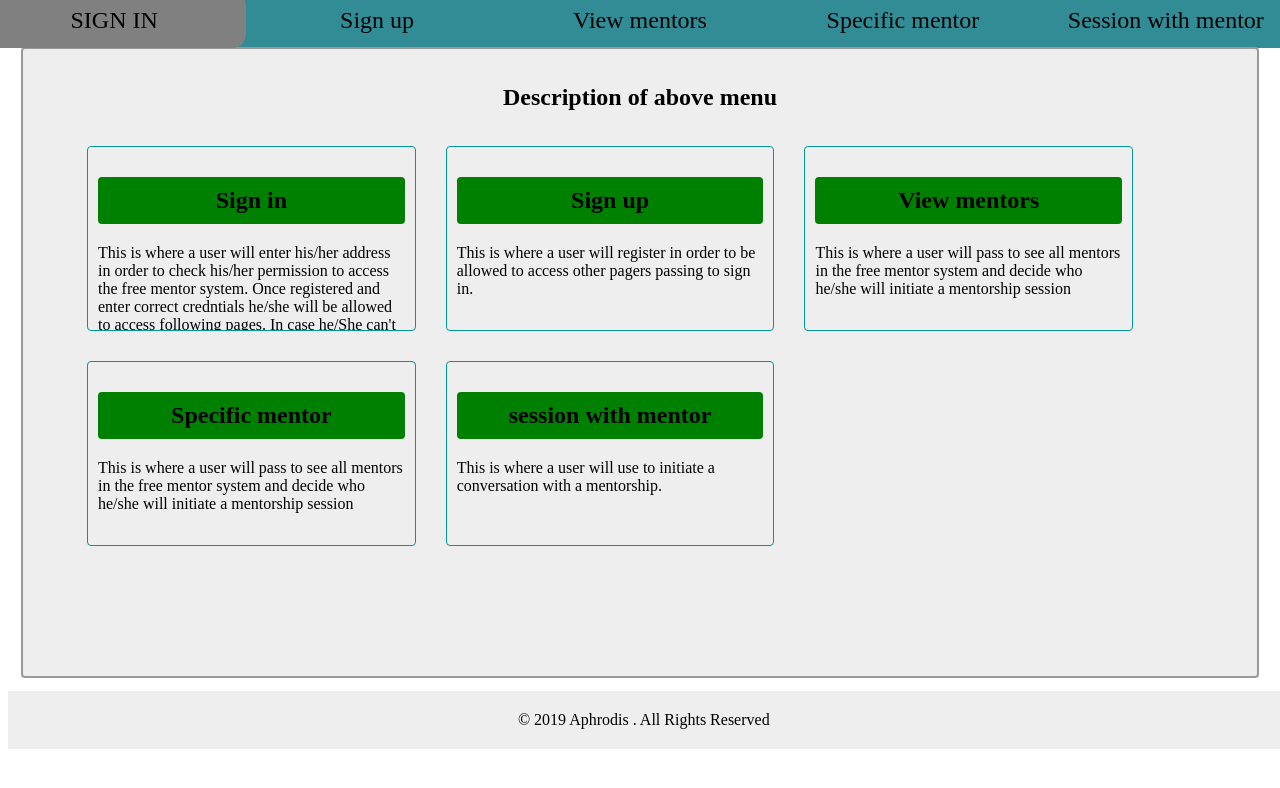
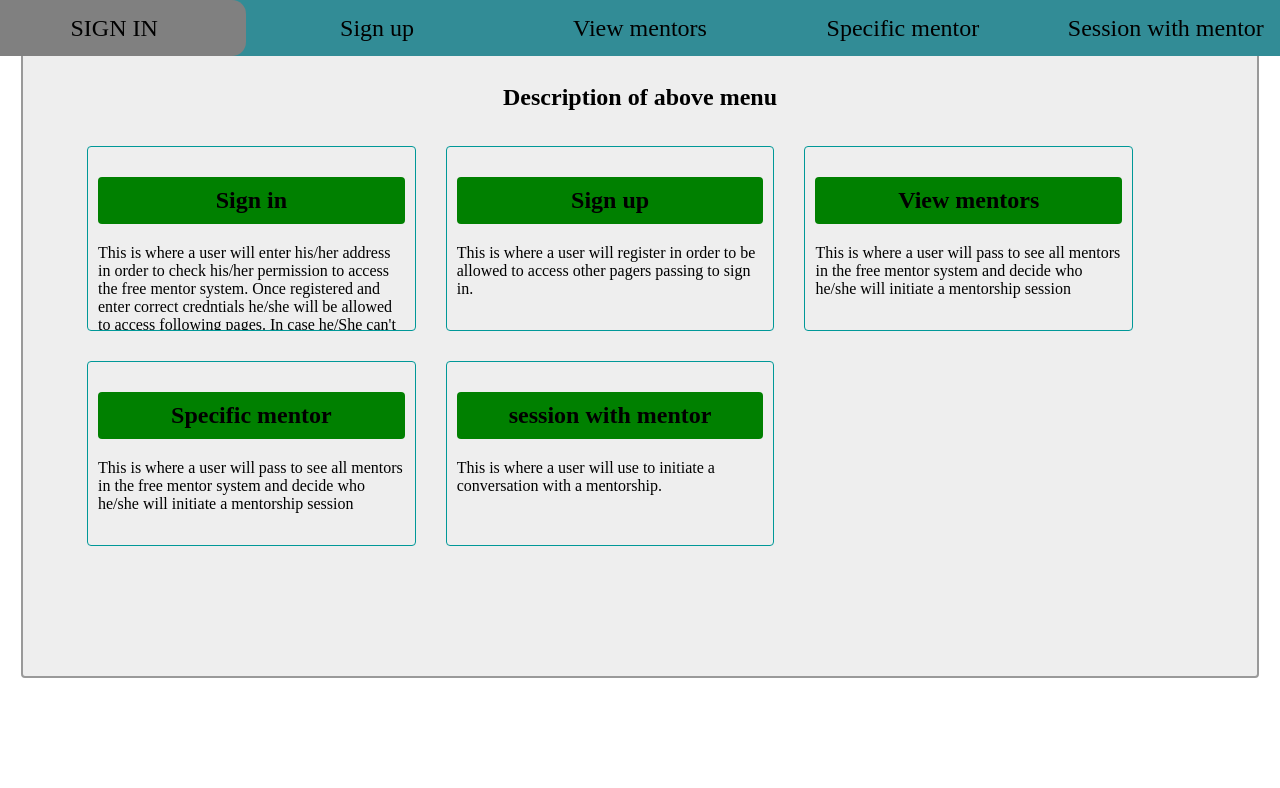
Before and after one commit to Niyapmet05/G-free-mentors, a plain HTML site: page UI/HTML/user.html in a window 1280 px wide. Drawn offline with Linux system fonts and the light colour scheme.

Commit message:
Correction

```diff
--- a/UI/HTML/user.html
+++ b/UI/HTML/user.html
@@ -8,7 +8,7 @@
   </head>
   <body>
 	<!-- background and pulled margin -->
-    <div class="env">
+    <div class="env fix-top">
 	  <!-- navigation with flex and responsive to small screens-->
       <div class="menu">
 		<ul>
@@ -61,10 +61,5 @@
 		</div>
       </div>
     </div>
-
-
-	<footer class="footer">
-	  <p>&copy; 2019 Aphrodis . All Rights Reserved</p>
-	</footer>
   </body>
 </html>
--- a/UI/css/style.css
+++ b/UI/css/style.css
@@ -258,7 +258,7 @@
 	.menu{
 	  position: relative;
 	  width: 100%;
-	  z-index: 3;
+	  z-index: 999;
 	}
 
 	.menu a{
@@ -391,6 +391,7 @@
 	  width: 27%;
 	  height:26%;
 	  overflow: hidden ;
+	  z-index:0;
 	}
 
 	.descript h2{
```
Also changed, not shown: UI/HTML/admin.html (+1 -1 lines), UI/HTML/changing_user.html (+1 -1 lines), UI/HTML/mentor.html (+1 -1 lines), UI/HTML/mentorship_session.html (+1 -1 lines), UI/HTML/mentorship_session_rep.html (+1 -1 lines), UI/HTML/sign_in.html (+1 -1 lines), UI/HTML/sign_in_admin.html (+1 -1 lines), UI/HTML/sign_up.html (+1 -1 lines), UI/HTML/specific_mentor.html (+1 -1 lines), UI/HTML/view_mentors.html (+1 -1 lines).
